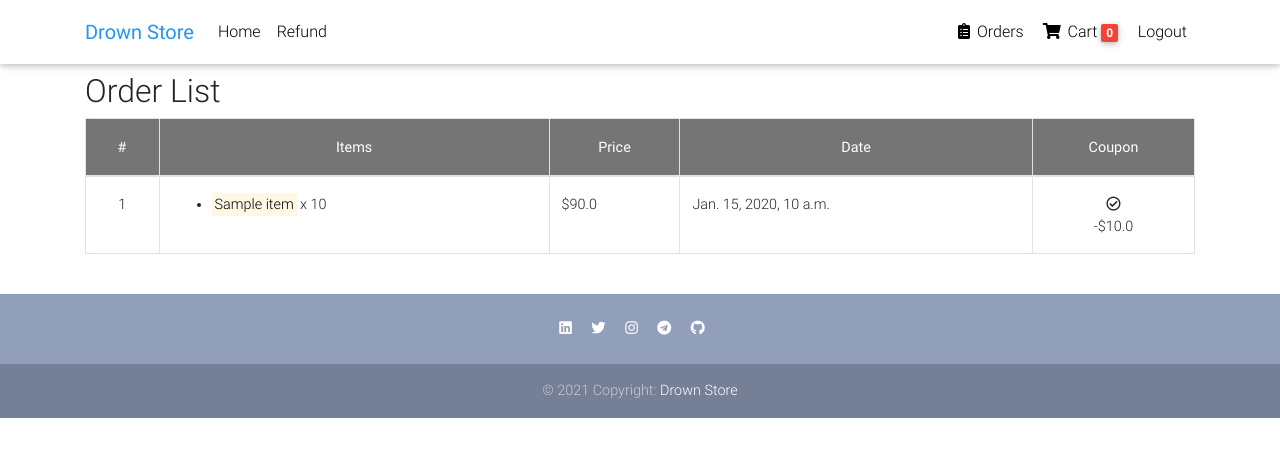
After one commit to RedBullDogE/drown-store-ecommerce, a Django app: page /orders/ in a window 1280 px wide. The commit adds this page. Shown: the top 457 px of the page. Run offline with Django 3.2, Linux system fonts and the light colour scheme; a user stored in the database is signed in; tables that the repository leaves empty hold one stand-in row (values such as "Sample post"); some libraries are stand-ins or nearby versions.

Commit message:
Add order list page with a list of completed orders and some details

```diff
--- a/core/models.py
+++ b/core/models.py
@@ -29,6 +29,7 @@ class Item(models.Model):
 
     LABEL_CHOICES = (
         ('B', 'bestseller'),
+        ('BP', 'best price')
     )
 
     title = models.CharField(max_length=100)
--- a/core/urls.py
+++ b/core/urls.py
@@ -1,7 +1,7 @@
 from django.urls import path
 from .views import (HomeView, CheckoutView, ItemDetailView,
                     add_to_cart, remove_from_cart, OrderSummaryView,
-                    PaymentView, AddCouponView, RequestRefundView)
+                    PaymentView, AddCouponView, RequestRefundView, OrderListView)
 
 app_name = 'core'
 
@@ -18,4 +18,5 @@ urlpatterns = [
     path('payment/<payment_option>/', PaymentView.as_view(), name="payment"),
     path('add-coupon/', AddCouponView.as_view(), name='add-coupon'),
     path('refund/', RequestRefundView.as_view(), name='refund'),
+    path('orders/', OrderListView.as_view(), name='order-list')
 ]
--- a/core/views.py
+++ b/core/views.py
@@ -100,7 +100,7 @@ class OrderSummaryView(LoginRequiredMixin, View):
         return render(self.request, "order_summary.html", context)
 
 
-class CheckoutView(View):
+class CheckoutView(LoginRequiredMixin, View):
     def get(self, *args, **kwargs):
         checkout_form = CheckoutForm()
         coupon_form = CouponForm()
@@ -233,7 +233,7 @@ def remove_from_cart(request, slug, all_items=True, *args, **kwargs):
     return redirect("core:product-page", slug=slug)
 
 
-class PaymentView(View):
+class PaymentView(LoginRequiredMixin, View):
     def get(self, *args, **kwargs):
         order = Order.objects.get(user=self.request.user, ordered=False)
 
@@ -270,6 +270,7 @@ class PaymentView(View):
 
             order.ordered = True
             order.payment = payment
+            order.ordered_date = timezone.now()
             order.save()
 
             order_items = order.items.all()
@@ -309,7 +310,7 @@ class PaymentView(View):
         return redirect('/')
 
 
-class AddCouponView(View):
+class AddCouponView(LoginRequiredMixin, View):
     def post(self, *args, **kwargs):
         form = CouponForm(self.request.POST or None)
 
@@ -338,7 +339,7 @@ class AddCouponView(View):
                 return redirect("core:checkout-page")
 
 
-class RequestRefundView(View):
+class RequestRefundView(LoginRequiredMixin, View):
     def get(self, *args, **kwargs):
         context = {
             'form': RefundForm()
@@ -369,3 +370,12 @@ class RequestRefundView(View):
 
             messages.success(self.request, "Your refund request was received!")
             return redirect("/")
+
+
+class OrderListView(LoginRequiredMixin, ListView):
+    model = Order
+    template_name = 'order_list.html'
+    context_object_name = 'orders'
+
+    def get_queryset(self):
+        return Order.objects.filter(ordered=True, user=self.request.user)
--- a/templates/navbar.html
+++ b/templates/navbar.html
@@ -39,10 +39,16 @@
 
                 {% if request.user.is_authenticated %}
                 <li class="nav-item">
+                    <a class="nav-link waves-effect" href="{% url 'core:order-list' %}">
+                        <i class="fas fa-clipboard-list"></i>
+                        <span class="clearfix d-none d-sm-inline-block">Orders</span>
+                    </a>
+                </li>
+                <li class="nav-item">
                     <a class="nav-link waves-effect" href="{% url 'core:order-summary' %}">
-                        <span class="badge red z-depth-1 mr-1"> {{ request.user|item_count }} </span>
                         <i class="fas fa-shopping-cart"></i>
                         <span class="clearfix d-none d-sm-inline-block">Cart</span>
+                        <span class="badge red z-depth-1 mr-1"> {{ request.user|item_count }} </span>
                     </a>
                 </li>
                 <li class="nav-item">
--- /dev/null
+++ b/templates/order_list.html
@@ -0,0 +1,85 @@
+{% extends 'base.html' %}
+
+{% load filters %}
+
+{% block head_title %}
+Drown Store | Your orders
+{% endblock head_title %}
+
+{% block content %}
+<main>
+    <div class="container">
+
+        <div class="table-responsive text-nowrap">
+            <h2>Order List</h2>
+            <table class="table table-hover table-bordered">
+                <thead class="text-center grey darken-1 white-text">
+                    <tr>
+                        <th scope="col">#</th>
+                        <th scope="col">Items</th>
+                        <th scope="col">Price</th>
+                        <th scope="col">Date</th>
+                        <th scope="col">Coupon</th>
+                    </tr>
+                </thead>
+                <tbody>
+
+                    {% for order in orders %}
+                    <tr>
+                        <td scope="row" class="text-center">{{ forloop.counter }}</td>
+                        <td>
+                            <ul>
+                                {% for order_item in order.items.all|slice:":5" %}
+                                <li><mark>{{ order_item.item.title }}</mark> x
+                                    {{ order_item.quantity }}
+                                </li>
+                                {% endfor %}
+
+                                {% if order.items.count > 5 %}
+                                <li>...</li>
+                                {% endif %}
+                            </ul>
+
+
+                        </td>
+                        <td>
+                            ${{ order.get_order_price }}
+                        </td>
+                        <td>
+                            {{ order.ordered_date }}
+                        </td>
+                        <td class="text-center">
+                            {% if order.coupon %}
+                            <i class="far fa-check-circle"></i>
+                            <br>
+                            {% if order.coupon.discount_type == 'A' %}
+                            -${{ order.coupon.amount }}
+                            {% else %}
+                            -{{ order.coupon.amount }}%
+                            {% endif %}
+                            {% endif %}
+                        </td>
+
+                    </tr>
+                    {% empty %}
+                    <tr class="text-center">
+                        <td colspan="5">
+                            <p class="h3">Your order list is empty yet! Let's make the first order :)</p>
+                        </td>
+                    </tr>
+                    <tr class="text-center">
+                        <td colspan="5">
+                            <a href="/" class="btn btn-light">Go to the home page!</a>
+                        </td>
+                    </tr>
+                    {% endfor %}
+
+                </tbody>
+            </table>
+
+        </div>
+
+    </div>
+</main>
+<!--Main layout-->
+{% endblock content %}
--- a/templates/order_summary.html
+++ b/templates/order_summary.html
@@ -80,7 +80,7 @@ Drown Store | Order Summary
                             {% if order.coupon.discount_type == 'A' %}
                             -${{ order.coupon.amount }}
                             {% else %}
-                            {{ order.coupon.amount }}%
+                            <mark class="light-green accent-2">-{{ order.coupon.amount }}%</mark>
                             {% endif %}
                         </td>
                     </tr>
```
Also changed, not shown: core/migrations/0024_auto_20210208_1656.py (added).
